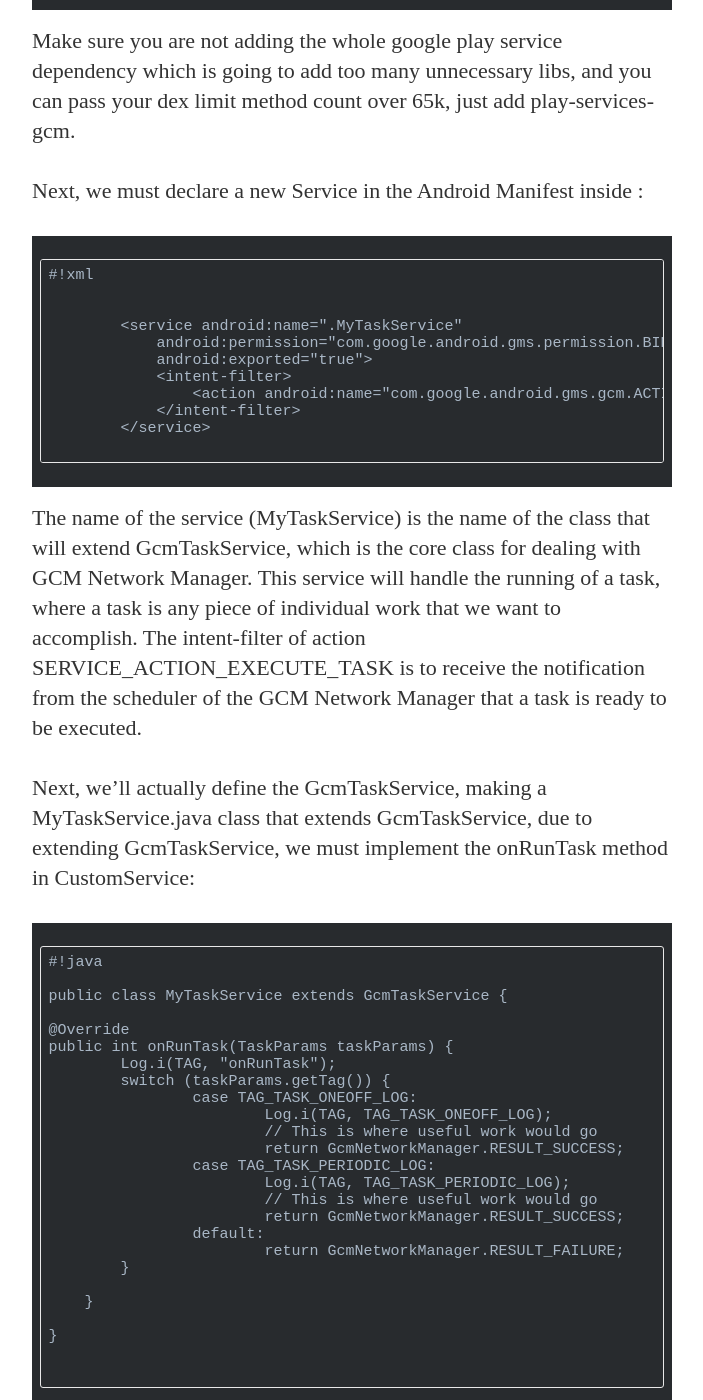
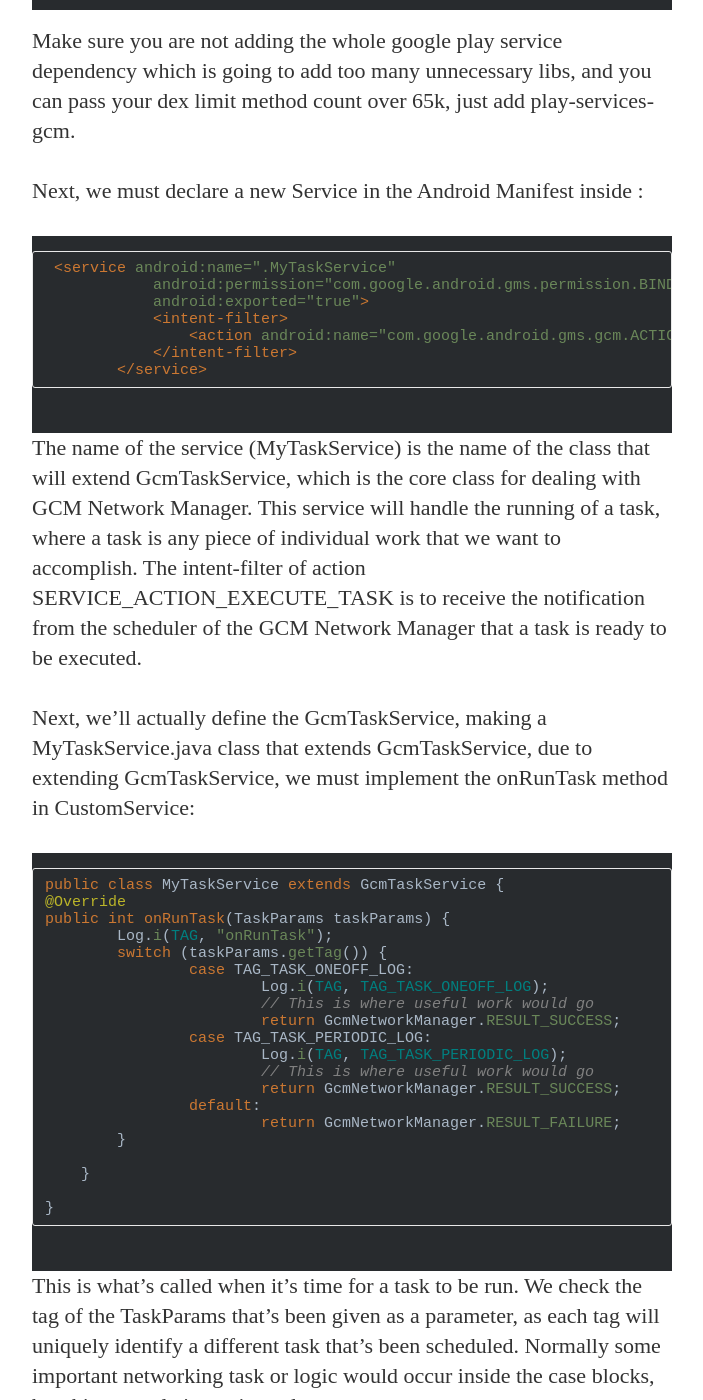
Before and after one commit to maxi182/mferraiuolosite, a Jekyll site: the page built from _posts/2016-10-16-do-not-over-sync.md, in a window 1280 px wide and 1400 px high, scrolled down 3235 px. Shown: the whole window, without its empty margins (288-991 px from the left). Built offline with Jekyll 4.4.1, drawn with Linux system fonts in a browser that asks for light colours; nearby versions of some CDN libraries; some web fonts are replaced; comment, search, counter and statistics services are not loaded.

Commit message:
fixing tags

````diff
--- a/_posts/2016-10-16-do-not-over-sync.md
+++ b/_posts/2016-10-16-do-not-over-sync.md
@@ -49,19 +49,16 @@ Make sure you are not adding the whole google play service dependency which is g
 
 Next, we must declare a new Service in the Android Manifest inside <application>:
 
-```
-#!xml
 
-
-        <service android:name=".MyTaskService"
+{% highlight xml %}
+ <service android:name=".MyTaskService"
             android:permission="com.google.android.gms.permission.BIND_NETWORK_TASK_SERVICE"
             android:exported="true">
             <intent-filter>
                 <action android:name="com.google.android.gms.gcm.ACTION_TASK_READY"/>
             </intent-filter>
         </service>
-
-```
+{% endhighlight %}
 
 
 The name of the service (MyTaskService) is the name of the class that will extend GcmTaskService, which is the core class for dealing with GCM Network Manager. This service will handle the running of a task, where a task is any piece of individual work that we want to accomplish. The intent-filter of action SERVICE_ACTION_EXECUTE_TASK is to receive the notification from the scheduler of the GCM Network Manager that a task is ready to be executed.
@@ -72,11 +69,8 @@ due to extending GcmTaskService, we must implement the onRunTask method in Custo
 
 
 
-```
-#!java
-
+{% highlight java %}
 public class MyTaskService extends GcmTaskService {
-
 @Override
 public int onRunTask(TaskParams taskParams) {
         Log.i(TAG, "onRunTask");
@@ -96,9 +90,7 @@ public int onRunTask(TaskParams taskParams) {
     }
 
 }
-
-
-```
+{% endhighlight %}
 This is what's called when it's time for a task to be run. We check the tag of the TaskParams that’s been given as a parameter, as each tag will uniquely identify a different task that’s been scheduled. Normally some important networking task or logic would occur inside the case blocks, but this example just prints a log statement.
 
 
````
Also changed, not shown: about.md (+1 -8 lines).
